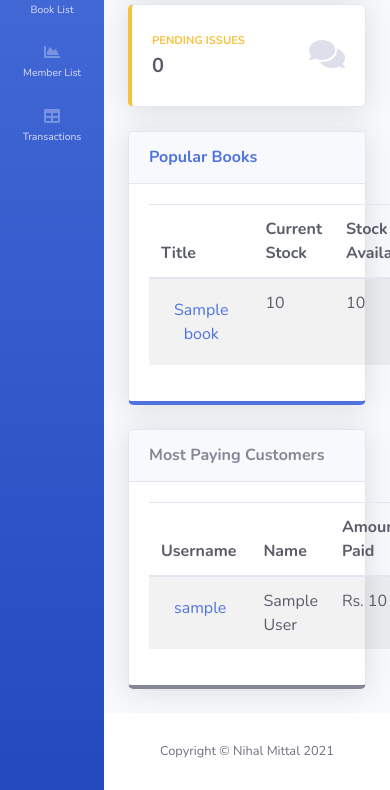
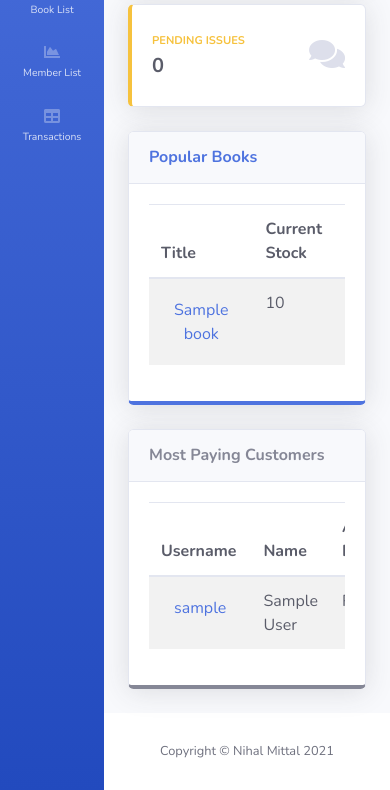
Before and after one commit to codescientist703/library-management, a Flask app: page / in a window 390 px wide. Shown: the part 425-1215 px from the top of the page. Run offline with Flask 2, Linux system fonts and the light colour scheme; tables that the repository leaves empty hold one stand-in row (values such as "Sample post"); some libraries are stand-ins or nearby versions.

Commit message:
added responsive table

```diff
--- a/library_management/templates/dashboard.html
+++ b/library_management/templates/dashboard.html
@@ -74,7 +74,7 @@
 					</div>
 					<!-- Card Body -->
 					<div class="card-body">
-							<div class="chart-area h-100">
+							<div class="table-responsive h-100">
 									<table class="table table-striped text-gray-800">
 										<thead>
 											<tr>
@@ -89,7 +89,7 @@
 											<tr>
 													<th scope="row">
 														<a href="{{url_for('book_detail_view', id=book.id)}}" class="btn btn-link">
-															{{book.title |truncate(25)}}
+															{{book.title |truncate(15)}}
 														</a>
 													</th>
 													<td>{{book.stock}}</td>
@@ -112,7 +112,7 @@
 					</div>
 					<!-- Card Body -->
 					<div class="card-body">
-							<div class="chart-area h-100">
+							<div class="table-responsive h-100">
 									<table class="table table-striped text-gray-800">
 										<thead>
 											<tr>
--- a/library_management/templates/sidebar.html
+++ b/library_management/templates/sidebar.html
@@ -6,7 +6,7 @@
 	<!-- Sidebar - Brand -->
 	<a
 		class="sidebar-brand d-flex align-items-center justify-content-center"
-		href="{{url_for('dashboard_view')}}"
+		href="/"
 	>
 		<div class="sidebar-brand-icon rotate-n-15">
 			<i class="fa fa-book"></i>
```
